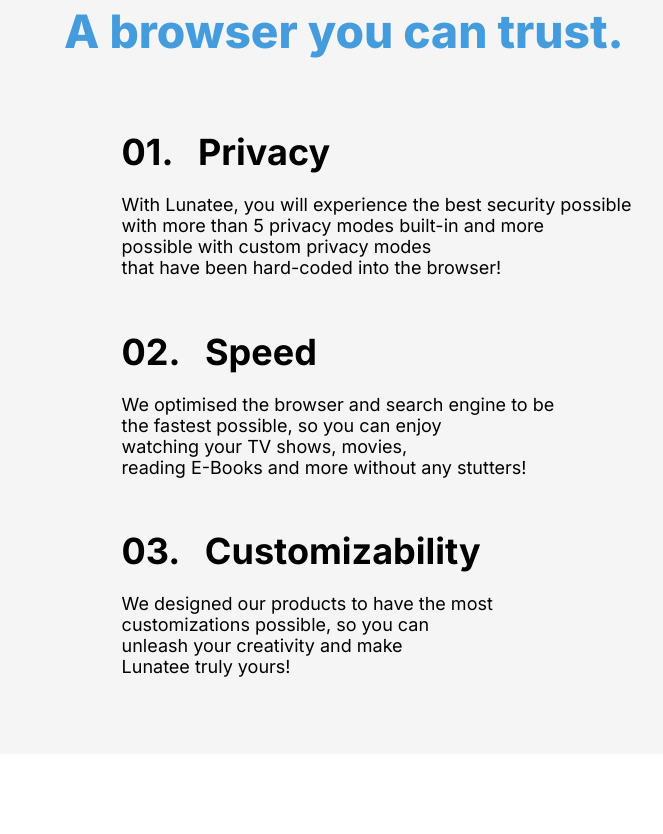
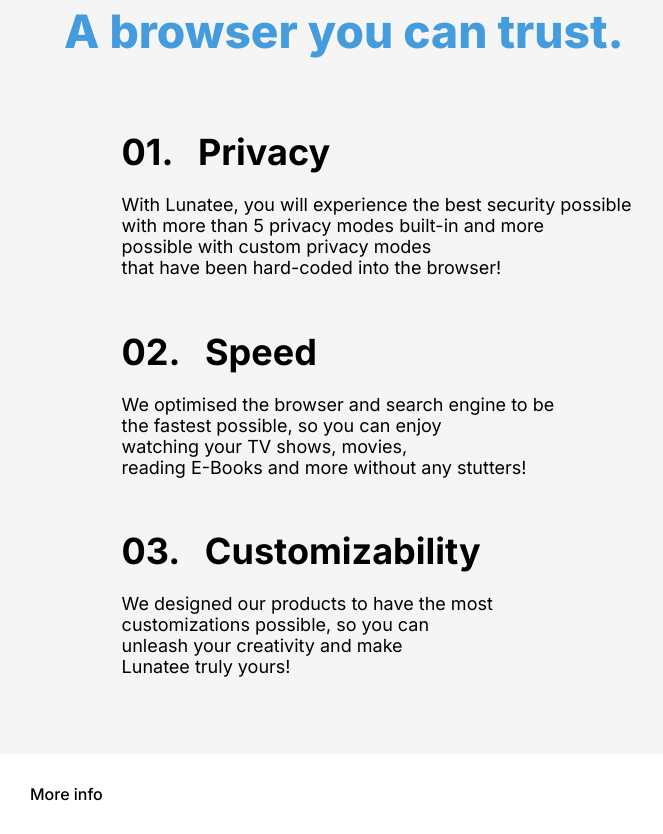
Before and after one commit to Lunatee/lunatee-web, a plain HTML site: page index.html in a window 1280 px wide. Shown: the part 1229-2063 px from the top of the page, without its empty margins (0-663 px from the left). Before the commit the page ends 1983 px from the top, so only its background shows below. Drawn offline with Linux system fonts and the light colour scheme.

Commit message:
Added a footer

```diff
--- a/components/css/main.css
+++ b/components/css/main.css
@@ -4,7 +4,29 @@
     font-family: "Inter", sans-serif;
     box-sizing: border-box;
     max-width: 100%;
-   }
+}
+
+:root {
+  touch-action: pan-x pan-y;
+  height: 100%
+}
+
+footer {
+    width: 100%;
+    height: 4%;
+    display: flex;
+    align-items: flex-end;
+    text-align: end;
+    padding: 30px;
+    color: black;
+}
+
+footer a, button {
+    font-weight: 500;
+    font-size: 16px;
+    color: black;
+    text-decoration: none;
+}
 
 header li, a, button {
     font-weight: 500;
--- a/index.html
+++ b/index.html
@@ -8,6 +8,7 @@
       name="description"
       content="A free-to-use Android browser designed for your privacy."
     />
+    <link rel="shortcut icon" type="image/x-icon" href="./components/images/lunatee.png" />
     <meta name="viewport" content="width=device-width, initial-scale=1" />
     <link rel="preconnect" href="https://fonts.googleapis.com" />
     <link rel="preconnect" href="https://fonts.gstatic.com" crossorigin />
@@ -114,6 +115,9 @@
         </div>
       </section>
     </main>
+    <footer>
+      <a>More info</a>
+    </footer>
     <script src="./components/js/main.js"></script>
   </body>
 </html>
```
